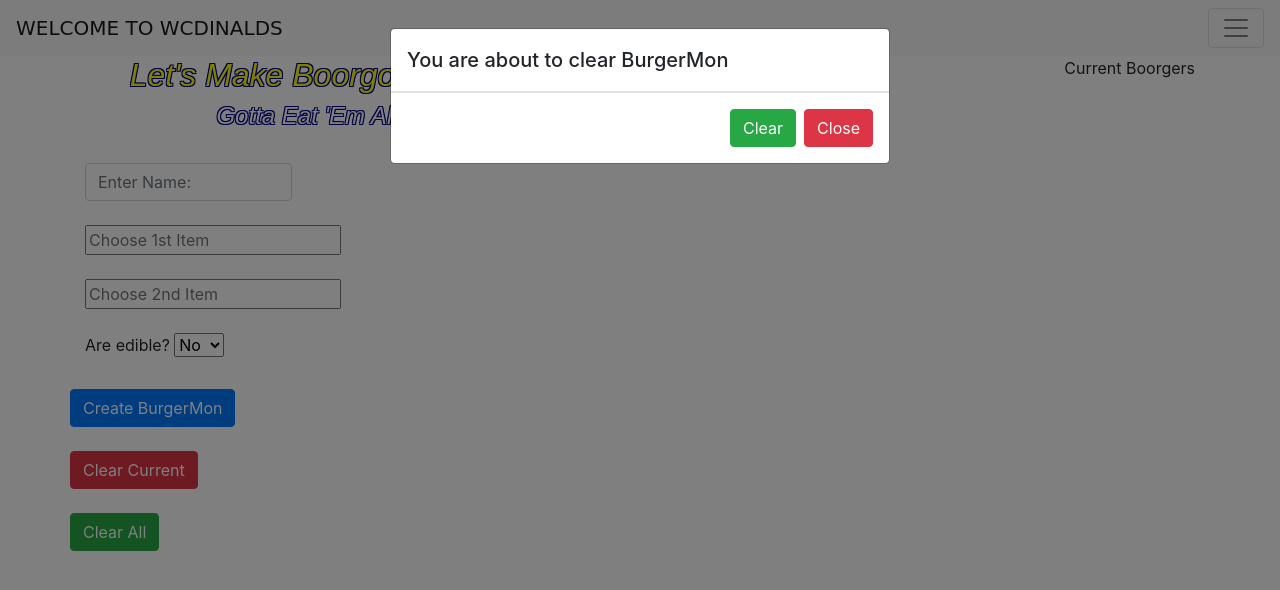
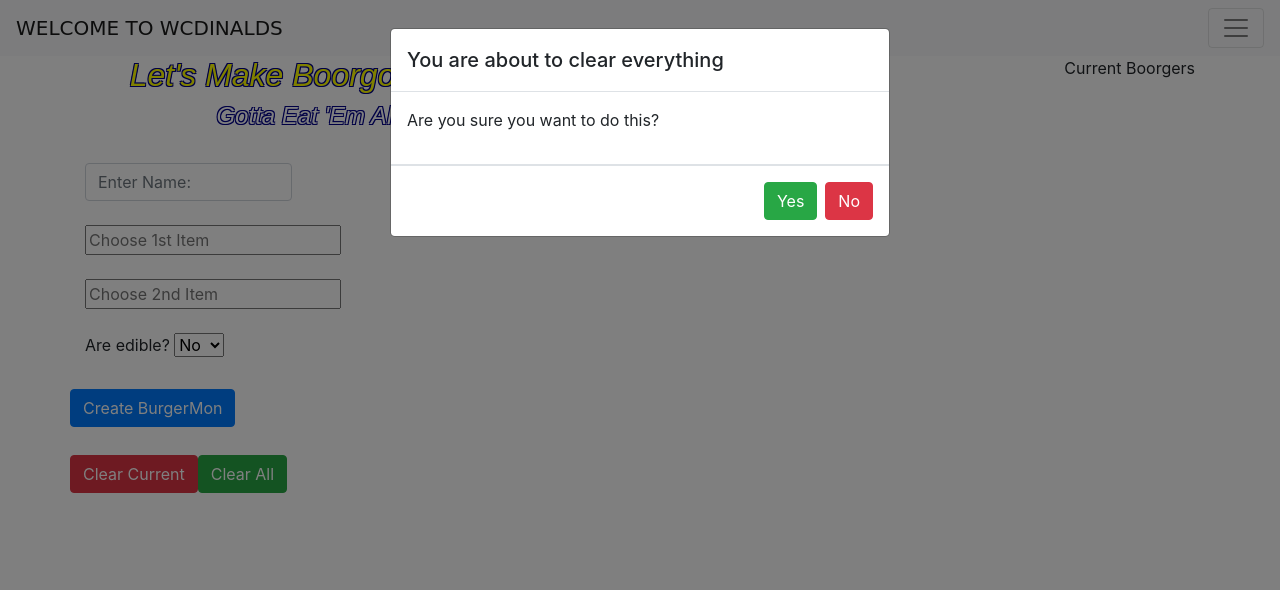
Before and after one commit to JLLQA/JLLQA_secondAssessment, a plain HTML site: page HTML + JS/index.html in a window 1280 px wide. Both pictures are taken after a click on the button "Clear All". Drawn offline with nearby package versions, Linux system fonts and the light colour scheme.

Commit message:
PP-24 #comment JL: added clear all warning

```diff
--- a/HTML + JS/index.html
+++ b/HTML + JS/index.html
@@ -84,6 +84,7 @@
                     <div class="text-center">
                         <button class="btn btn-primary" id="create" onclick="creation()"> Create BurgerMon</button>
                     </div>
+                    <div class="alert" id="onSuccess"></div>
                 </div>
 
                 <br>
@@ -91,9 +92,6 @@
                 <div class="text-center">
                     <div class="row">
                         <button type="reset" class="btn btn-danger" onclick="resetValues();">Clear Current</button>
-                    </div>
-                    <br>
-                    <div class="row">
                         <button type="reset" class="btn btn-success" data-bs-toggle="modal"
                             data-bs-target="#loadModal">Clear All</button>
                     </div>
@@ -104,12 +102,15 @@
                     <div class="modal-dialog">
                         <div class="modal-content">
                             <div class="modal-header">
-                                <h5 class="modal-title" id="loadModalLabel">You are about to clear BurgerMon</h5>
+                                <h5 class="modal-title" id="loadModalLabel">You are about to clear everything</h5>
+                            </div>
+                            <div class="modal-header">
+                                <p>Are you sure you want to do this?</p>
                             </div>
                             <div class="modal-footer">
                                 <button type="button" class="btn btn-success" data-bs-dismiss="modal"
-                                    onclick="clearHistory();">Clear</button>
-                                <button type="button" class="btn btn-danger" data-bs-dismiss="modal">Close</button>
+                                    onclick="clearHistory();">Yes</button>
+                                <button type="button" class="btn btn-danger" data-bs-dismiss="modal">No</button>
                             </div>
                         </div>
                     </div>
```
